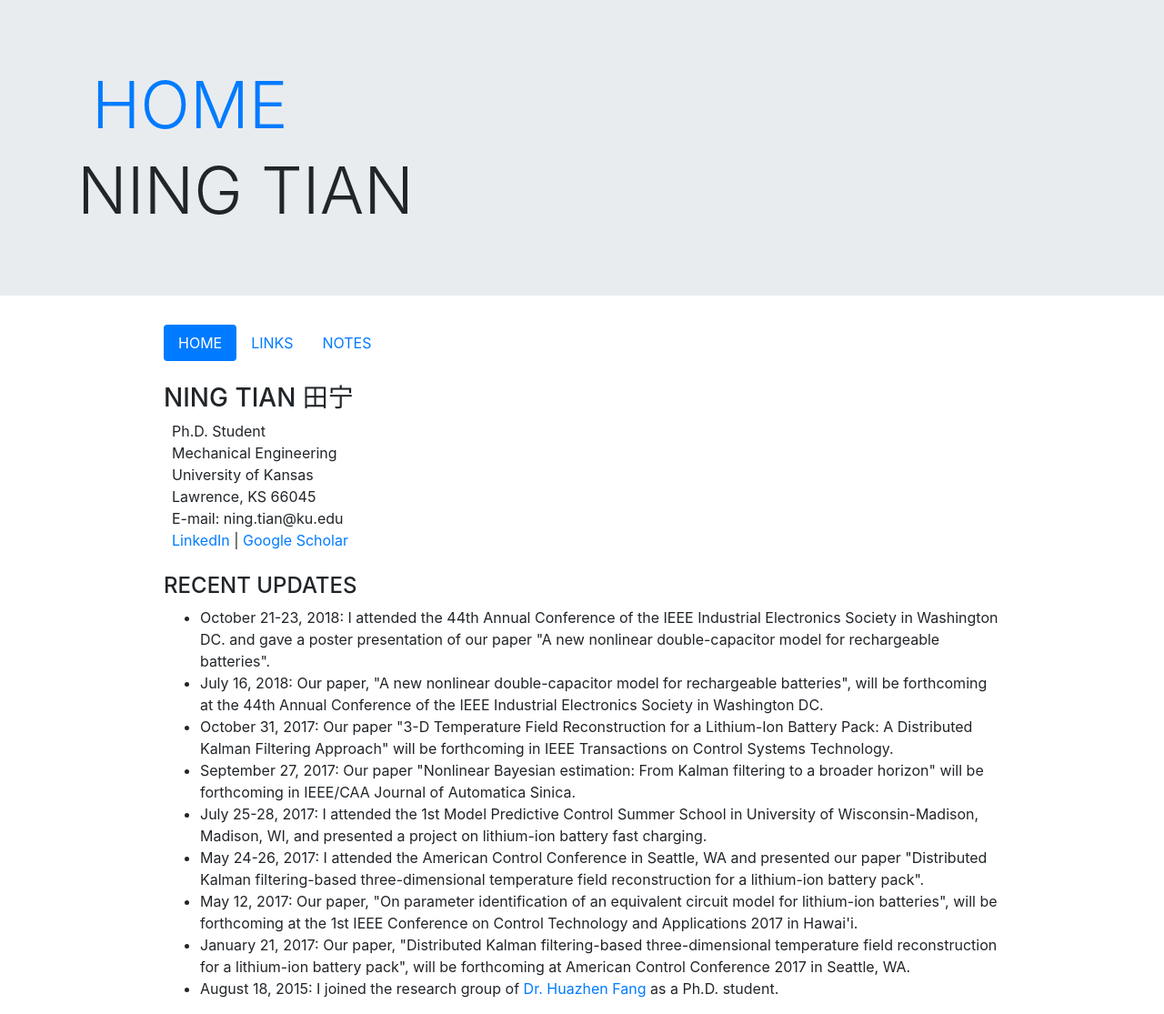
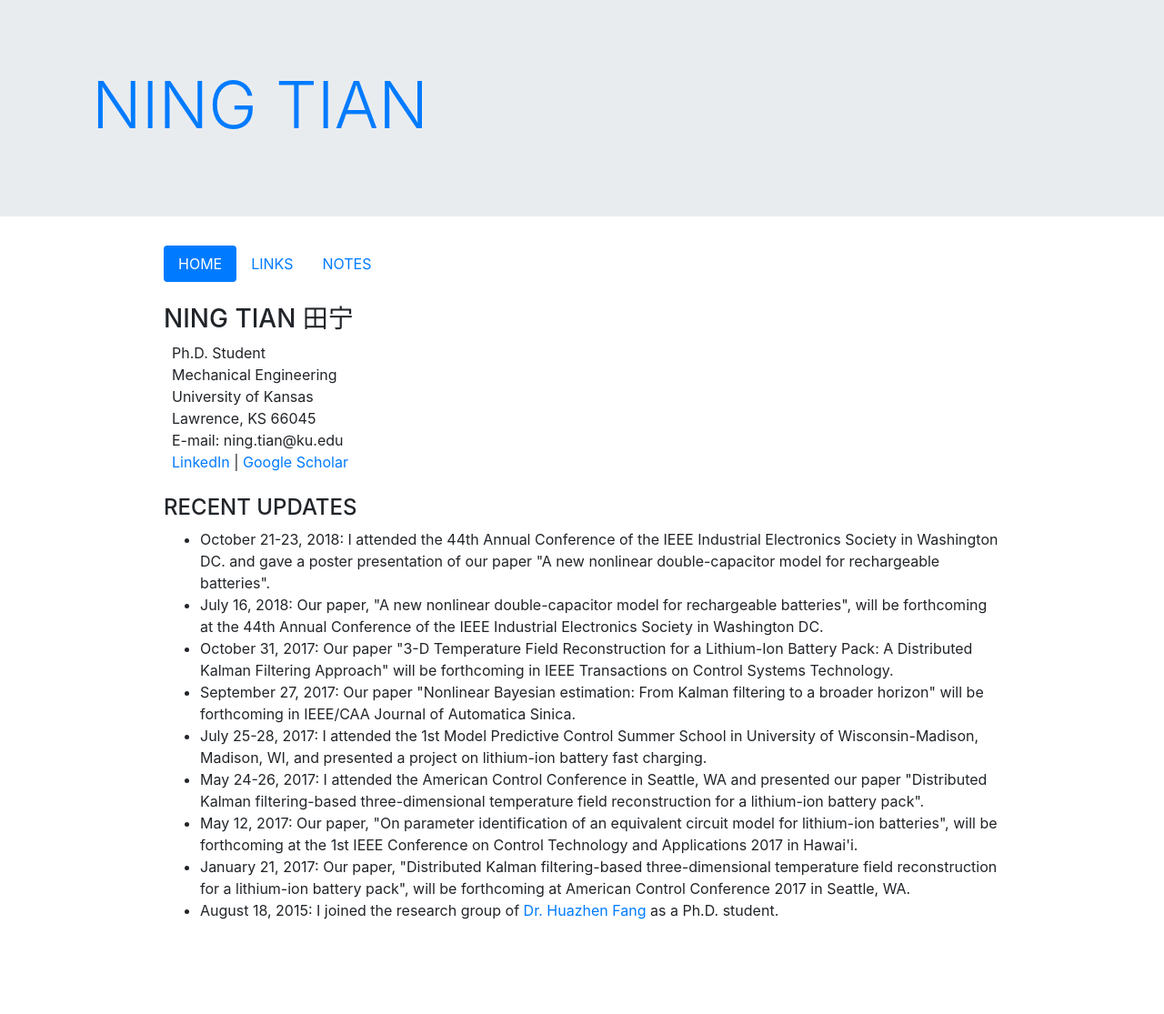
Before and after one commit to ningtian/ningtian.github.io, a Jekyll site: the page index.html, which Jekyll copies as it is, in a window 1280 px wide. Shown: the whole page at 91% size. Built offline with Jekyll 4.4.1, drawn with Linux system fonts in a browser that asks for light colours; after the commit the page ends 1029 px from its top, so only the background shows below that.

Commit message:
Update index.html

```diff
--- a/index.html
+++ b/index.html
@@ -15,7 +15,7 @@
 <body>
 <div class="jumbotron jumbotron-fluid">
   <div class="container">
-    <h1 class="display-3"><a class="nav-link" href="/">HOME</a>NING TIAN</h1>
+    <h1 class="display-3"><a class="nav-link" href="/">NING TIAN</a></h1>
   </div>
 </div>
 
```
